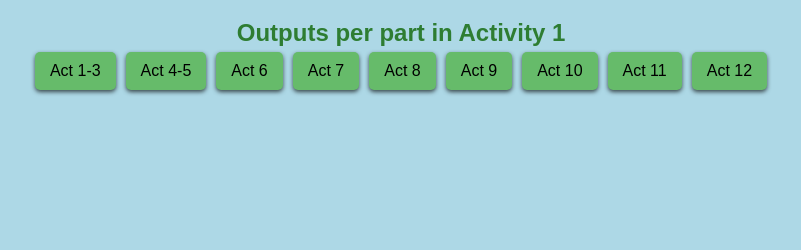
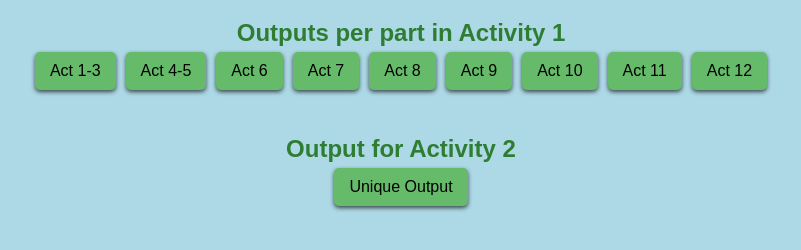
Before and after one commit to claudplusplus/learning-three, a website built with Vite: page src/index.html in a window 1280 px wide. Shown: the part 78-328 px from the top of the page, without its empty margins (239-1040 px from the left). Built offline with nearby package versions, Linux system fonts and the light colour scheme.

Commit message:
updated index for act 2

```diff
--- a/src/index.html
+++ b/src/index.html
@@ -24,6 +24,10 @@
 
 
       window.location.href = url;
+    }
+    function toAct2()
+    {
+      window.location.href = `act2-1.html`;
     }
     </script>
 </head>
@@ -56,6 +60,12 @@
         }
       </script>
     </div>
+    <div>
+      <h2>
+        Output for Activity 2
+      </h2>
+      <button onclick="toAct2();" style="margin: 5px;">Unique Output</button>
+    </div>
   </div>
 </body>
 </html>
```
Also changed, not shown: dist/index.html.
